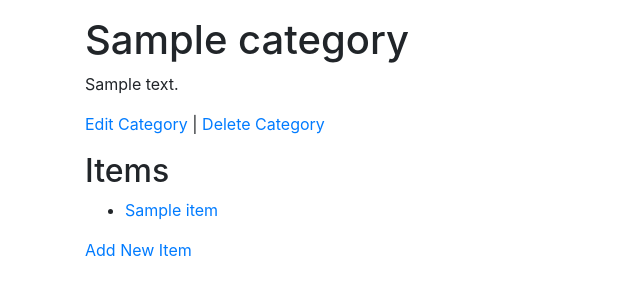
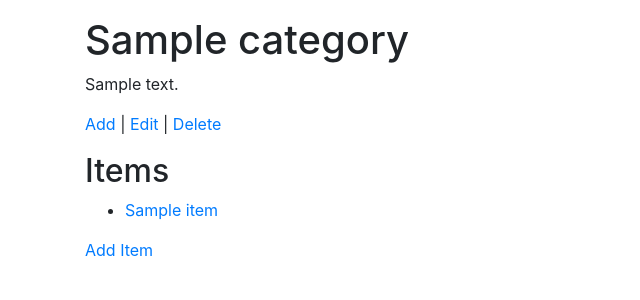
Before and after one commit to junclemente/catalog_project, a Flask app: page /category_list/1 in a window 1280 px wide. Shown: the part 138-438 px from the top of the page, without its empty margins (0-640 px from the left). Run offline with Flask 2, Linux system fonts and the light colour scheme; tables that the repository leaves empty hold one stand-in row (values such as "Sample post"); some libraries are stand-ins or nearby versions.

Commit message:
refactor Update links

```diff
--- a/app/templates/category_list.html
+++ b/app/templates/category_list.html
@@ -5,8 +5,9 @@
 <h1>{{ category.name }}</h1>
     <p>{{ category.description }}</p>
     <p>
-        <a href="{{ url_for('edit_category', cat_id=category.id) }}">Edit Category</a> |
-        <a href="{{ url_for('delete_category', cat_id=category.id) }}">Delete Category</a>
+        <a href="{{ url_for('add_category') }}">Add</a> |
+        <a href="{{ url_for('edit_category', cat_id=category.id) }}">Edit</a> |
+        <a href="{{ url_for('delete_category', cat_id=category.id) }}">Delete</a>
     </p>
 
     {% if items %}
@@ -19,5 +20,5 @@
     {% else %}
         <p>There are no items in this category.</p>
     {% endif %}
-    <p><a href="{{ url_for('add_item', cat_id=category.id) }}">Add New Item</a></p>
+    <p><a href="{{ url_for('add_item', cat_id=category.id) }}">Add Item</a></p>
 {% endblock %}
```
